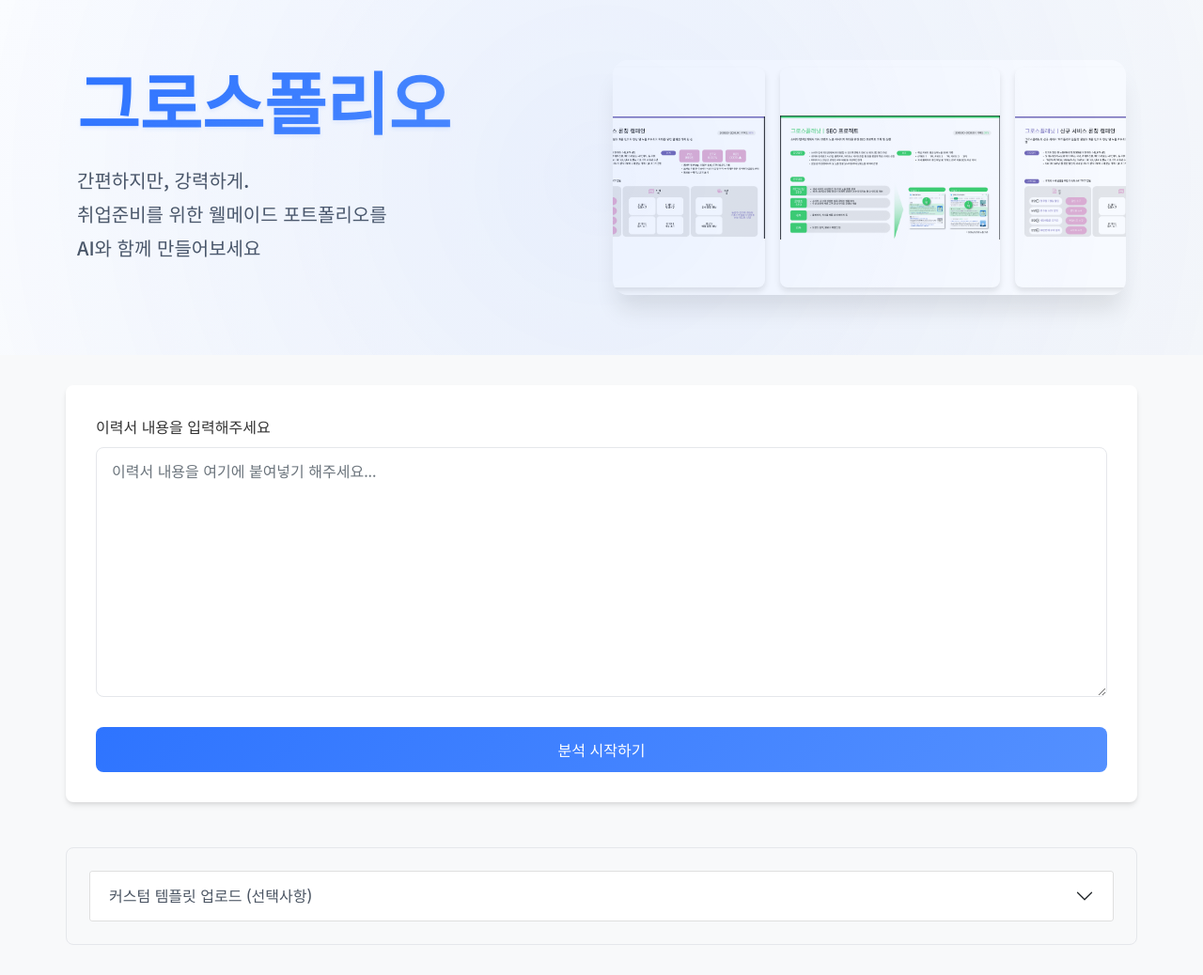
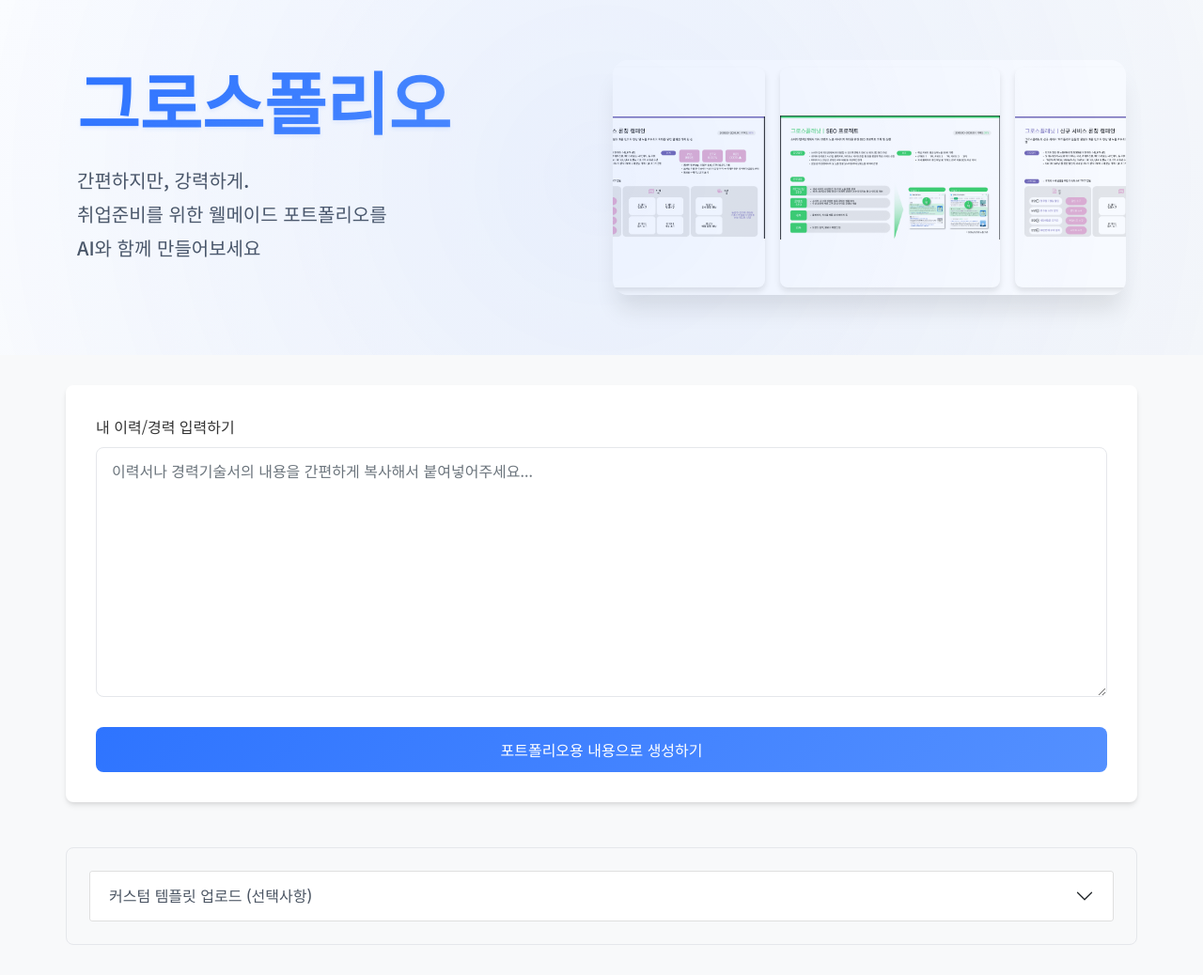
Before and after one commit to earningss793/GROWTHFOLIO2, a Flask app: page / in a window 1280 px wide. Shown: the whole page at 94% size. Run offline with Flask 3, Linux system fonts and the light colour scheme.

Commit message:
Agent query: 폰트와 텍스트 내용이 모두 수정되었나요? 그로스폴리오 텍스트가 더 굵어지고, 입력 폼의 레이블과 버튼 텍스트가 변경되었는지 확인해주세요.
Update UI text and styling for improved user experience; increase hero title font weight.

Screenshot: https://storage.googleapis.com/screenshot-production-us-central1/2ddb2ace-feac-4855-9cc1-31eebc75f8a6/b0b11654-7256-44ec-8cbd-7f05c1edd063.jpg

```diff
--- a/static/css/styles.css
+++ b/static/css/styles.css
@@ -16,7 +16,7 @@ body {
 
 .hero-title {
     font-size: 4.5rem;
-    font-weight: 700;
+    font-weight: 900; /* 폰트 두께 증가 (700 -> 900) */
     background: linear-gradient(135deg, #2E74FF, #5490FF);
     -webkit-background-clip: text;
     background-clip: text;
--- a/templates/index.html
+++ b/templates/index.html
@@ -54,9 +54,9 @@
         <div class="upload-container">
             <form id="resume-form">
                 <div class="mb-3">
-                    <label for="resume-text" class="form-label">이력서 내용을 입력해주세요</label>
+                    <label for="resume-text" class="form-label">내 이력/경력 입력하기</label>
                     <textarea class="form-control" id="resume-text" name="resume_text"
-                              rows="10" placeholder="이력서 내용을 여기에 붙여넣기 해주세요..."></textarea>
+                              rows="10" placeholder="이력서나 경력기술서의 내용을 간편하게 복사해서 붙여넣어주세요..."></textarea>
                 </div>
 
                 <div class="progress">
@@ -71,7 +71,7 @@
                 <div class="alert" role="alert"></div>
 
                 <button type="submit" class="btn btn-primary w-100 mt-3">
-                    분석 시작하기
+                    포트폴리오용 내용으로 생성하기
                 </button>
             </form>
         </div>
```
